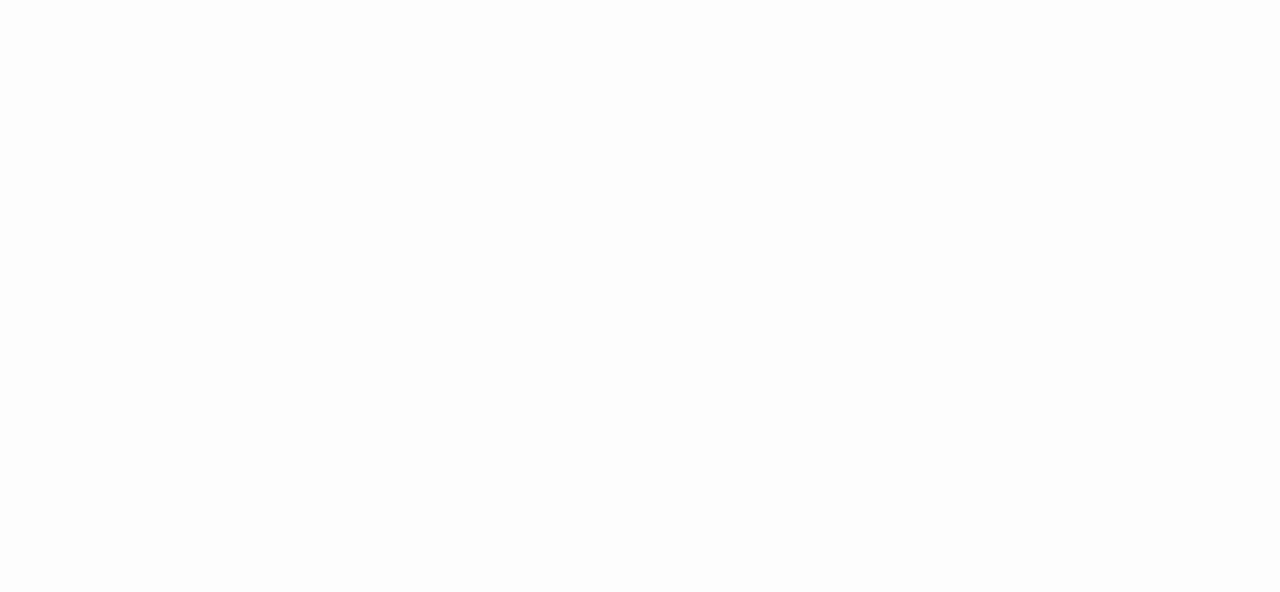
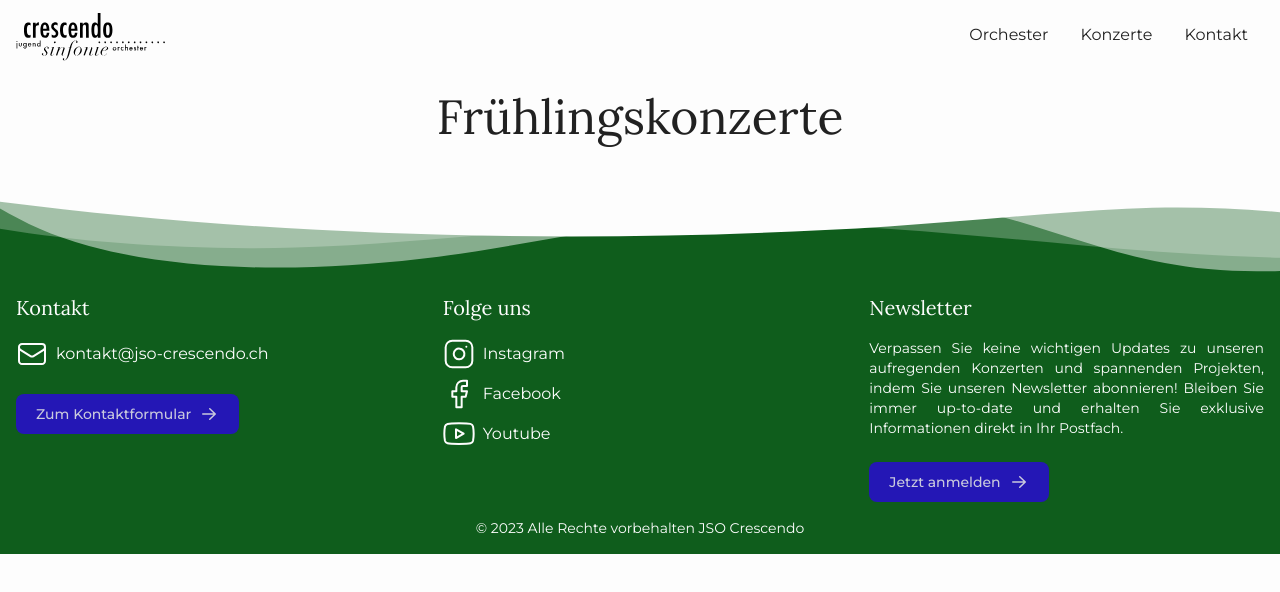
Before and after one commit to jso-crescendo/website, a Next.js app: page /konzerte/fruehlingskonzerte-23 in a window 1280 px wide. Before the commit this address had no page. Shown: the top 592 px of the page. Built offline with nearby package versions, Linux system fonts and the light colour scheme.

Commit message:
konzert page

```diff
--- /dev/null
+++ b/src/app/konzerte/[id]/page.tsx
@@ -0,0 +1,17 @@
+import {ContentContainer} from '../../../components/contentContainer';
+import {CONCERTS} from '../../../data/conerts';
+
+export async function generateStaticParams(){
+  return CONCERTS.map(c => c.id);
+}
+
+export default function KonzertPage({params}: {params: {id: string}}) {
+  const concert = CONCERTS.filter((c) => c.id === params.id)[0];
+  return (
+    <ContentContainer>
+      <h1 className="mb-8 text-center font-serif text-3xl leading-normal md:text-4xl lg:text-5xl">
+        {concert.name}
+      </h1>
+    </ContentContainer>
+  );
+}
--- a/src/components/footer.tsx
+++ b/src/components/footer.tsx
@@ -3,9 +3,7 @@
 import {Youtube} from '@/icons/youtube';
 
 import {Email} from '../icons/email';
-import {Button} from './button';
 import {LinkButton} from './link-button';
-import {Text} from './text';
 
 const FooterSection: React.FC<{title: string; children: React.ReactNode}> = ({
   title,
--- a/src/data/conerts.ts
+++ b/src/data/conerts.ts
@@ -27,7 +27,7 @@
 
 export const CONCERTS: Concert[] = [
   {
-    id: 'frühlingskonzerte-23',
+    id: 'fruehlingskonzerte-23',
     name: 'Frühlingskonzerte',
     image: FruehlingsKonzertImage,
     program: [
```
